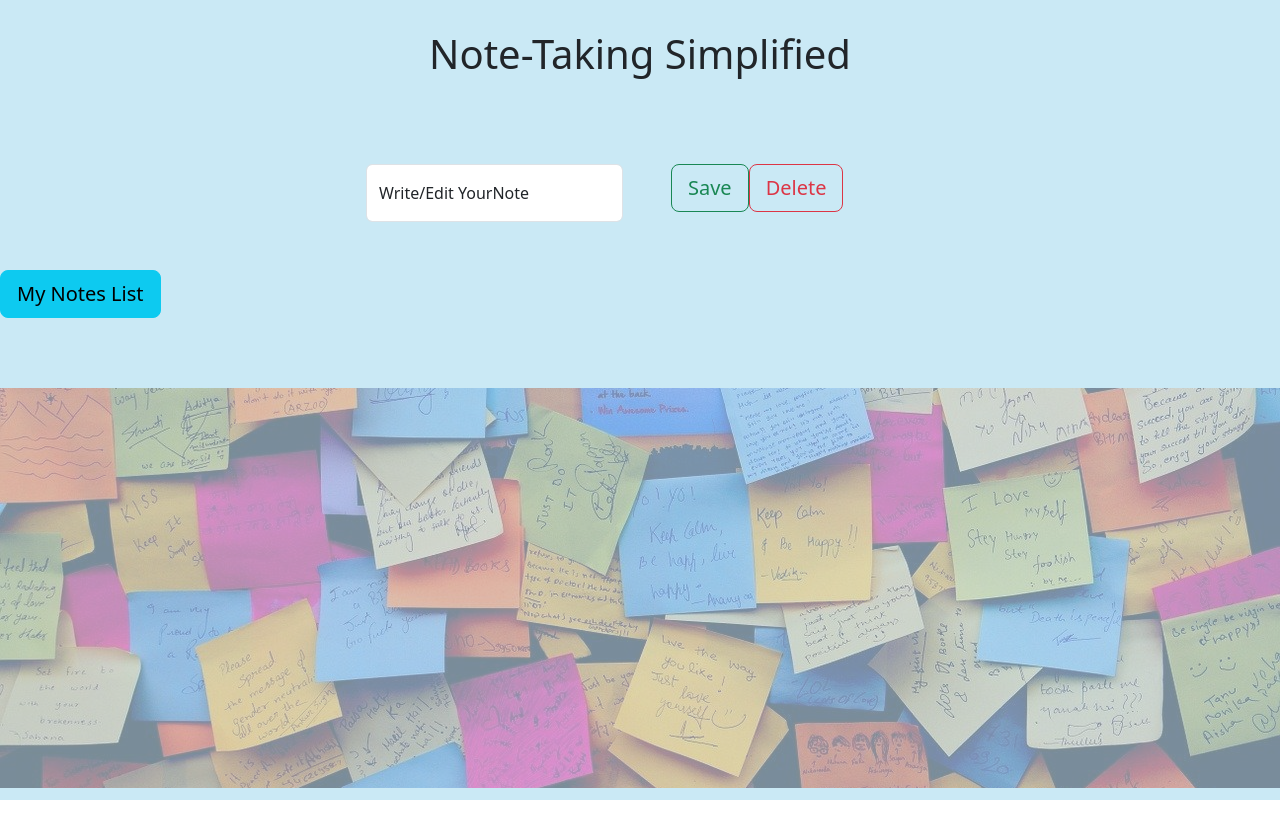
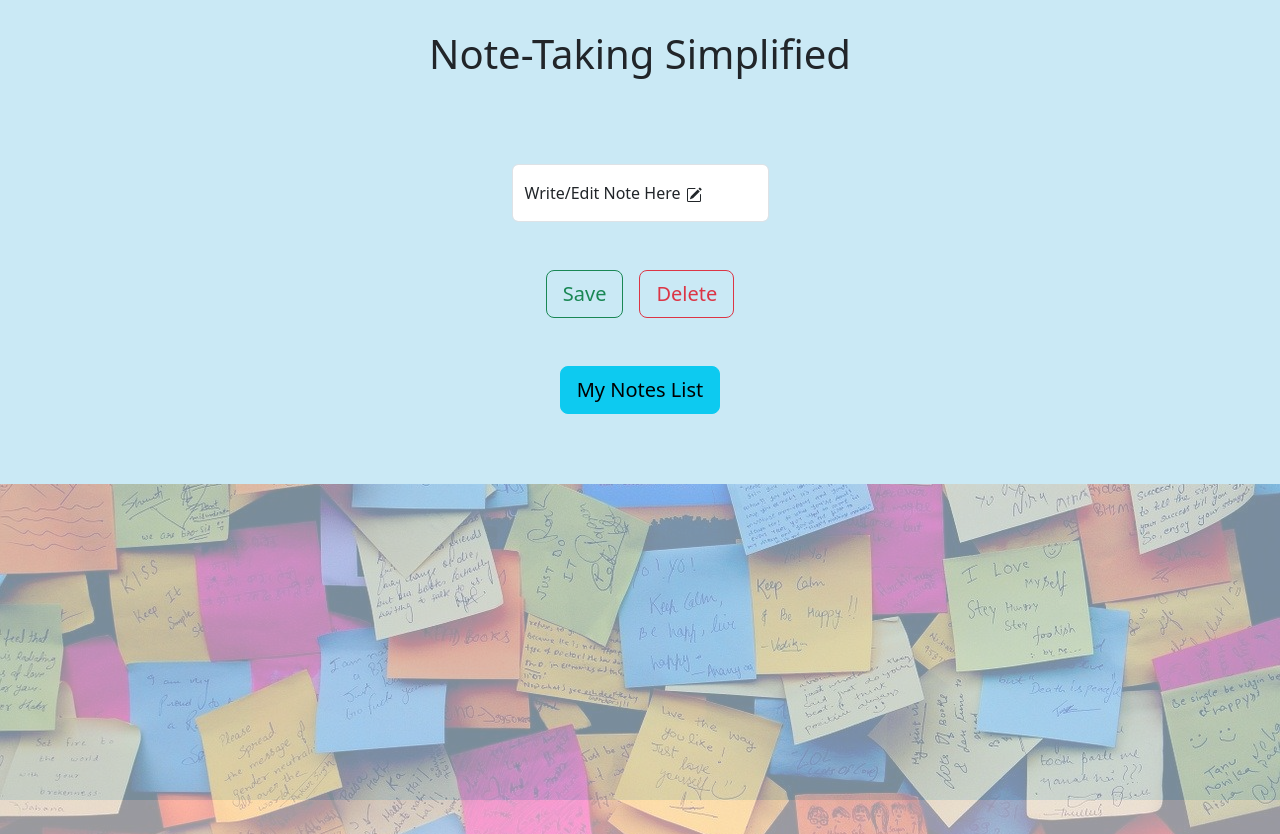
Before and after one commit to liba6/note-taking, a Next.js app: page /new in a window 1280 px wide. Before the commit the page ends 800 px from the top, so only its background shows below. Built offline with nearby package versions, Linux system fonts and the light colour scheme.

Commit message:
Add icons

```diff
--- a/app/components/NewNotes.tsx
+++ b/app/components/NewNotes.tsx
@@ -40,7 +40,7 @@ export default function NewNotes({
       notesParsed[existingNoteIndex].note !== content
     ) {
       // content is the same, show alert for identical entries
-      alert('There is a note with identical content');
+      alert('This note appears in your note list already');
       return;
     } else if (existingNoteIndex !== -1) {
       if (notesParsed[existingNoteIndex].note !== content) {
@@ -48,14 +48,14 @@ export default function NewNotes({
         notesParsed[existingNoteIndex].date = currentDate;
       } else {
         // content is the same, show alert for identical entries
-        alert('There is a note with identical content');
+        alert('This note appears in your note list already');
         return;
       }
     } else {
       // no params so check if input content already exists in notes
       if (notesParsed.some((item: Note) => item.note === content)) {
         // content already exists, show alert for identical entries
-        alert('There is a note with identical content');
+        alert('This note appears in your note list already');
         return;
       }
 
@@ -98,31 +98,49 @@ export default function NewNotes({
                 onChange={(event) => setContent(event.target.value)}
                 placeholder="New Note"
               />
-              <label className="form-label">Write/Edit YourNote</label>
+              <label className="form-label">
+                Write/Edit Note Here
+                <svg
+                  xmlns="http://www.w3.org/2000/svg"
+                  width="16"
+                  height="16"
+                  fill="currentColor"
+                  viewBox="0 0 16 16"
+                  style={{ marginLeft: '5px' }}
+                >
+                  <path d="M15.502 1.94a.5.5 0 0 1 0 .706L14.459 3.69l-2-2L13.502.646a.5.5 0 0 1 .707 0l1.293 1.293zm-1.75 2.456-2-2L4.939 9.21a.5.5 0 0 0-.121.196l-.805 2.414a.25.25 0 0 0 .316.316l2.414-.805a.5.5 0 0 0 .196-.12l6.813-6.814z" />
+                  <path
+                    fill-rule="evenodd"
+                    d="M1 13.5A1.5 1.5 0 0 0 2.5 15h11a1.5 1.5 0 0 0 1.5-1.5v-6a.5.5 0 0 0-1 0v6a.5.5 0 0 1-.5.5h-11a.5.5 0 0 1-.5-.5v-11a.5.5 0 0 1 .5-.5H9a.5.5 0 0 0 0-1H2.5A1.5 1.5 0 0 0 1 2.5v11z"
+                  />
+                </svg>
+              </label>
             </div>
           </div>
-          <div className="col col-3 mt-5 mb-5 ">
+
+          <div className="d-flex justify-content-center ">
             <button
               onClick={handleSave}
-              className="btn btn-outline-success btn-lg"
+              className="btn btn-outline-success btn-lg mx-2"
             >
               Save
             </button>
-
             <button
-              className="btn btn-outline-danger btn-lg"
               onClick={() => handleDelete(content)}
+              className="btn btn-outline-danger btn-lg mx-2"
             >
               Delete
             </button>
           </div>
         </div>
       </div>
-      <Link href="/">
-        <button type="button" className="btn btn-info btn-lg">
-          My Notes List
-        </button>
-      </Link>
+      <div className="d-flex justify-content-center mt-5">
+        <Link href="/">
+          <button type="button" className="btn btn-info btn-lg">
+            My Notes List
+          </button>
+        </Link>
+      </div>
       <div className={styles.container}>
         <img src="/sticky.jpeg" alt="clocks image" className={styles.image} />
       </div>
--- a/app/new/page.module.scss
+++ b/app/new/page.module.scss
@@ -10,7 +10,7 @@
 
 .container {
   position: relative;
-  height: 400px;
+  height: 350px;
   width: 100vw;
   overflow: hidden;
   top: 70px;
--- a/app/page.module.scss
+++ b/app/page.module.scss
@@ -7,7 +7,10 @@
   text-align: center;
   padding: 30px;
 }
-
+.instruction {
+  text-align: center;
+  margin-top: -30px;
+}
 .btn {
   border-radius: 8px;
 }
@@ -15,3 +18,29 @@
 .input {
   border-radius: 8px;
 }
+
+.container {
+  position: relative;
+  height: 200px;
+  width: 100vw;
+  overflow: hidden;
+  top: 70px;
+}
+.image {
+  object-fit: cover;
+  width: 100%;
+  height: 100%;
+  opacity: 0.4;
+}
+
+.note {
+  color: #e9caef;
+  // font-size: 16px;
+  text-decoration: none;
+  // transition: font-size 0.3s, text-decoration 0.3s;
+}
+
+.note:hover {
+  font-size: 18px;
+  text-decoration: underline;
+}
```
Also changed, not shown: app/components/AllNotes.tsx (+30 -11 lines).
